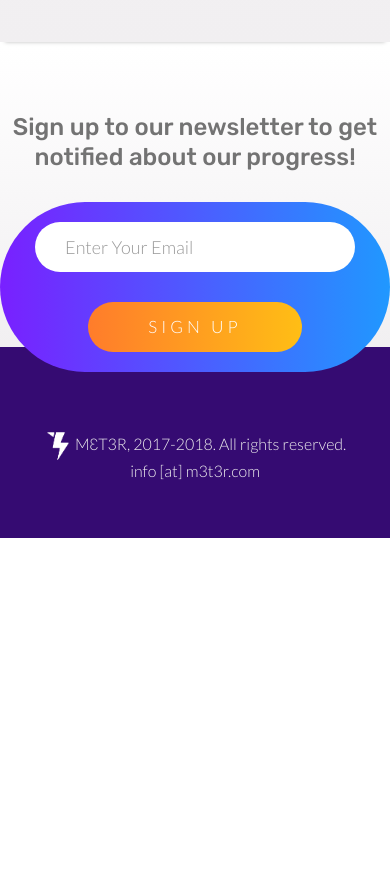
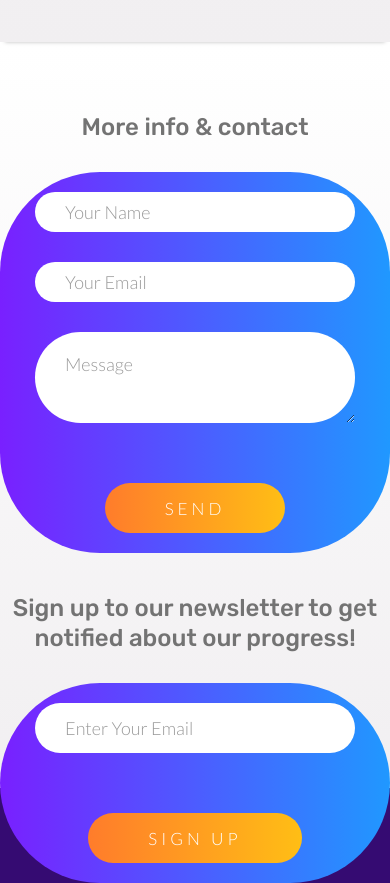
Before and after one commit to K6NO/met3r-landing, a plain HTML site: page m3t3r/index.html in a window 390 px wide. Shown: the part 4249-5132 px from the top of the page. Before the commit the page ends 4787 px from the top, so only its background shows below. Drawn offline with Linux system fonts and the light colour scheme; a web font is replaced by a local one.

Commit message:
Add contact form

```diff
--- a/m3t3r/css/newstyles.css
+++ b/m3t3r/css/newstyles.css
@@ -212,8 +212,9 @@ p.small {
     box-shadow: none;
     color: #4c5462;
     font-size: 18px;
-    height: 50px;
-    padding: 0 30px;
+    /* height: 50px; */
+    padding: 20px 30px;
+    margin: 0 0 30px 0;
 
 }
 .subscribe-box .form-control::-moz-placeholder {
@@ -222,6 +223,10 @@ p.small {
 }
 .form-holder{
     position: relative;
+}
+.message-area {
+    height: 200px;
+    width: 70%;
 }
 .subscribe-box button {
     background: rgba(0, 0, 0, 0) -webkit-linear-gradient(left, #ff7c2b 0%, #ffbe15 100%) repeat scroll 0 0;
@@ -233,7 +238,15 @@ p.small {
     padding: 0 60px;
     position: absolute;
     right: 0;
-    top: 0;
+    bottom: 0;
+}
+
+.sign-up-row {
+    margin-top: 60px;
+}
+
+.sign-up-email {
+    height: 50px;
 }
 
 .footer-logo {
@@ -311,6 +324,10 @@ p.small {
     .menu-div{
         float: right;
     }
+    .message-area {
+        height: 200px;
+        width: 100%;
+    }
     .small-subscribe-box{
         padding:20px;
     }
@@ -318,6 +335,7 @@ p.small {
         position: relative;
         margin-top: 30px;
     }
+
     .screen-div{
         padding-left: 0;
         padding-right: 0;
@@ -349,6 +367,10 @@ p.small {
         padding: 0;
     }
     .bg-purple {
-        padding: 40px 0 0;
+        padding: 70px 0 0;
+    }
+
+    .sign-up-row {
+        margin: 60px auto -70px;
     }
 }
--- a/m3t3r/index.html
+++ b/m3t3r/index.html
@@ -268,12 +268,27 @@
 <div class="gray-grad-bg">
     <div class="wrapper">
         <div class="row text-center">
+            <h3>More info & contact</h3>
+            <div class="subscribe-box col-sm-10 col-sm-offset-1">
+                <div class="small-subscribe-box">
+                    <form class="subscription-form" method="POST" action="php/mail.php">
+                        <div class="form-holder">
+                            <input type="text" class="form-control" id="your_name" name="your_name" placeholder="Your Name">
+                            <input type="email" class="form-control" id="your_email" name="your_email" placeholder="Your Email">
+                            <textarea class="form-control message-area" id="your_message" name="your_message" placeholder="Message"></textarea>
+                            <button class="email-submit-btn" type="submit">SEND</button>
+                    </form>
+                </div>
+            </div>
+        </div>
+    </div>
+        <div class="row text-center sign-up-row">
             <h3>Sign up to our newsletter to get notified about our progress!</h3>
-            <div class="subscribe-box col-sm-10 col-md-offset-1">
+            <div class="subscribe-box col-sm-10 col-sm-offset-1">
                 <div class="small-subscribe-box">
                     <form class="subscription-form" method="POST" action="php/subscribe.php">
                         <div class="form-holder">
-                            <input type="email" class="form-control" id="subscribe-input" name="subscribe-input" placeholder="Enter Your Email">
+                            <input type="email" class="form-control sign-up-email" id="subscribe-input" name="subscribe-input" placeholder="Enter Your Email">
                             <button class="email-submit-btn" type="submit">SIGN UP</button>
                     </form>
                 </div>
```
Also changed, not shown: m3t3r/features-lf1.html (+7 -7 lines), m3t3r/features-metercube.html (+7 -7 lines), 3 other files.
